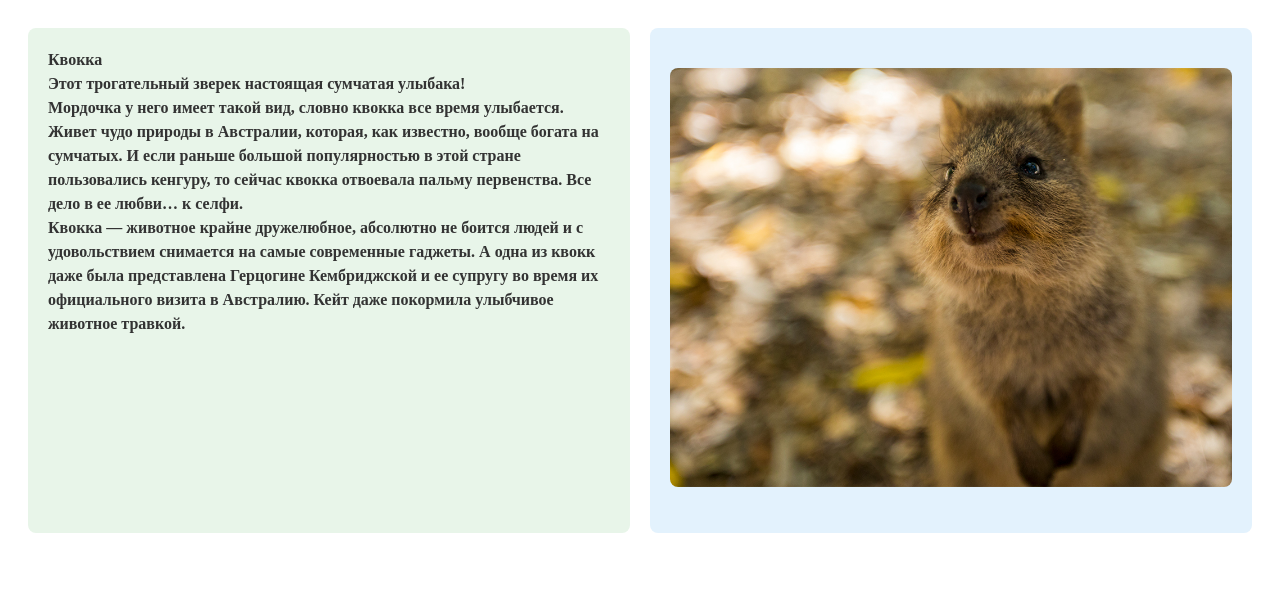
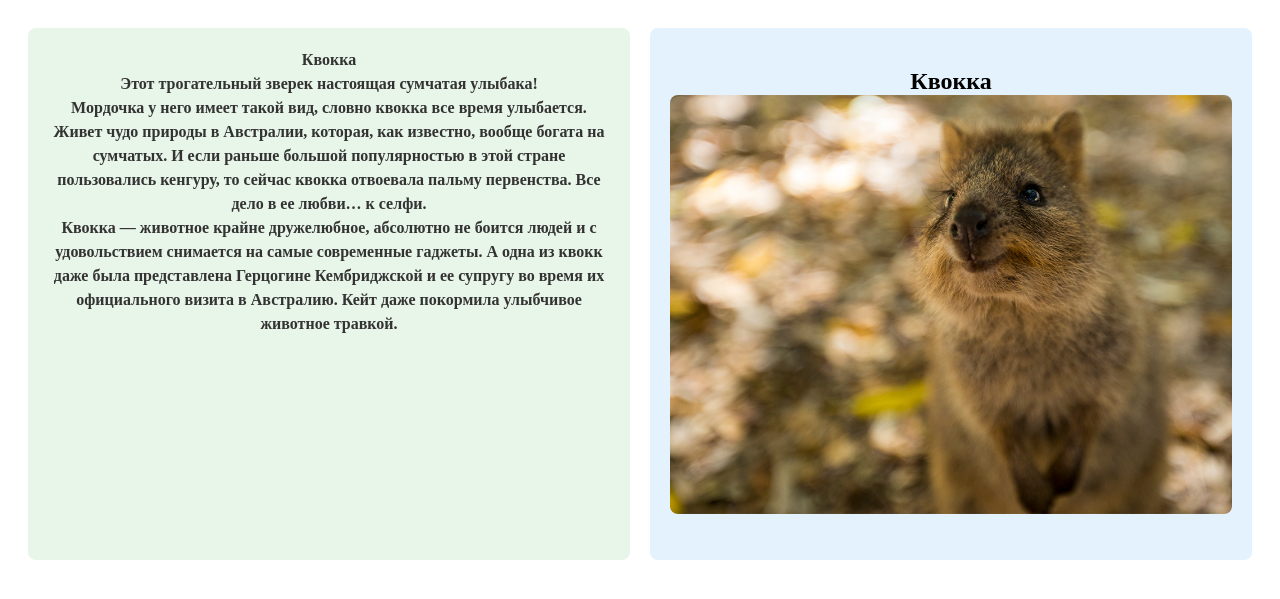
Before and after one commit to yulyaaka/web4-keldybai, a PHP site: page /two-columns.html in a window 1280 px wide. Shown: the top 599 px of the page. Run offline with PHP 8.4, Linux system fonts and the light colour scheme.

Commit message:
8 коммит 1 лаба

```diff
--- a/lab_1/task_5/style.css
+++ b/lab_1/task_5/style.css
@@ -33,3 +33,6 @@
     line-height: 1.5;
     color: #333;
 }
+h2 {
+    text-align: center;
+}
--- a/lab_1/task_5/two-columns.html
+++ b/lab_1/task_5/two-columns.html
@@ -12,7 +12,7 @@
             <h2>Квокка<br>Этот трогательный зверек настоящая сумчатая улыбака!<br>Мордочка у него имеет такой вид, словно квокка все время улыбается. Живет чудо природы в Австралии, которая, как известно, вообще богата на сумчатых. И если раньше большой популярностью в этой стране пользовались кенгуру, то сейчас квокка отвоевала пальму первенства. Все дело в ее любви… к селфи.<br>Квокка — животное крайне дружелюбное, абсолютно не боится людей и с удовольствием снимается на самые современные гаджеты. А одна из квокк даже была представлена Герцогине Кембриджской и ее супругу во время их официального визита в Австралию. Кейт даже покормила улыбчивое животное травкой.</h2>
         </div>
         <div class="right-column">
-            <h2>
+            <h2>Квокка
                 <img src="5.jpg" alt="квокка">
             </h2>
         </div>
```
